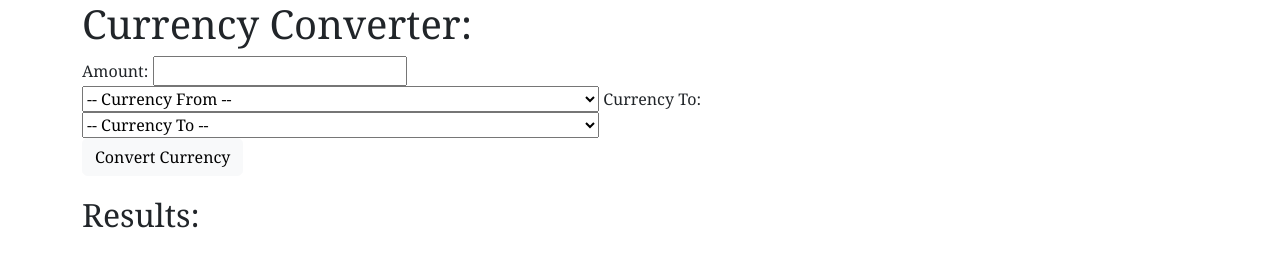
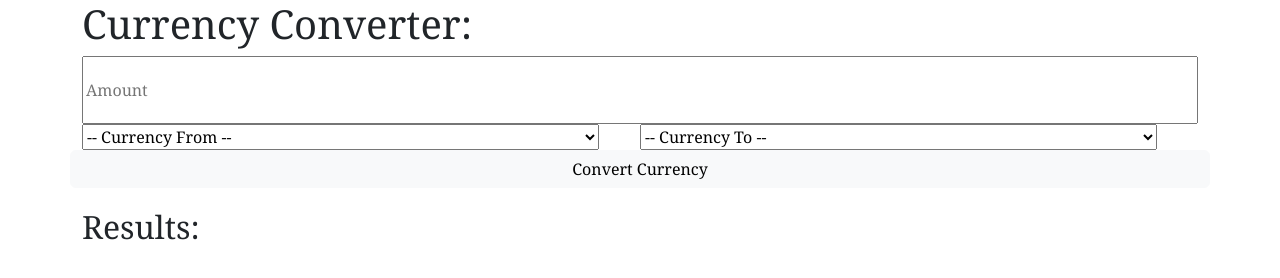
Before and after one commit to MarcusKyung/currency-exchange, a website built with webpack: page src/index.html in a window 1280 px wide. Built offline with nearby package versions, Linux system fonts and the light colour scheme.

Commit message:
add bootstrap column styling

```diff
--- a/src/css/styles.css
+++ b/src/css/styles.css
@@ -1,24 +1,13 @@
-/* #headerDiv {
-  background-color: black;
-  color: white;
-}
-
-#formDiv {
-  background-color: black;
-  color: white;
-  padding-bottom: 20px
-}
-
-#resultsDiv {
-  background-color: white;
-}
- */
-
 body {
   font-family:Georgia, 'Times New Roman', Times, serif
 }
 
 h2 {
+  padding-top: 20px;
+  padding-bottom: 20px;
+}
+
+input {
   padding-top: 20px;
   padding-bottom: 20px;
 }
@@ -31,3 +20,13 @@ p {
   padding: 0px;
   margin: 0px;
 }
+
+#currencyAmount {
+  padding-top: 20px;
+  padding-bottom: 20px;
+  width: 100%;
+}
+
+button {
+  width: 100%;
+}
--- a/src/index.html
+++ b/src/index.html
@@ -14,12 +14,14 @@
         <h1>Currency Converter:</h1>
       </div>
     </div>
-    <div class="row">
-      <div class="col">
-        <form id="currencyConverter">
-            <label for="currencyAmount">Amount:</label>
-            <input id="currencyAmount" type="number" name="currencyAmount" min="1" required>
-            <br>
+      <form id="currencyConverter">
+        <div class="row">
+          <div class="col">
+            <input id="currencyAmount" type="number" name="currencyAmount" min="1" placeholder="Amount" required>
+          </div>
+          <br>
+        <div class="row">
+          <div class="col-md-6">
             <select name="currencyFrom" id="currencyFrom" required>
               <option disabled selected value> -- Common Selections -- </option>
               <option value="USD" id="USDFrom">United States Dollar---United States</option>
@@ -185,7 +187,8 @@
               <option value="ZMW" id="ZMWFrom">Zambian Kwacha---Zambia</option>
               <option value="ZWL" id="ZWLFrom">Zimbabwean Dollar---Zimbabwe</option>
             </select>
-            <label for="currencyTo">Currency To:</label>
+          </div>
+          <div class="col-md-6">
             <select name="currencyTo" id="currencyTo" required>
               <option disabled selected value> -- Common Selections -- </option>
               <option value="USD" id="USDTo">United States Dollar---United States</option>
@@ -352,11 +355,14 @@
               <option value="ZMW" id="ZMWTo">Zambian Kwacha---Zambia</option>
               <option value="ZWL" id="ZWLTo">Zimbabwean Dollar---Zimbabwe</option>
             </select>
+          </div>
             <br>
-          <button type="submit" class="btn btn-light" id="convertCurrency">Convert Currency</button>
-        </form>
-      </div>
-    </div>
+          </div>
+        <button type="submit" class="btn btn-light" id="convertCurrency">Convert Currency</button>
+
+        </div>
+      </form>
+    <!-- </div> -->
     <div class="row">
       <div class="col">
         <div id="resultsDiv">
```
